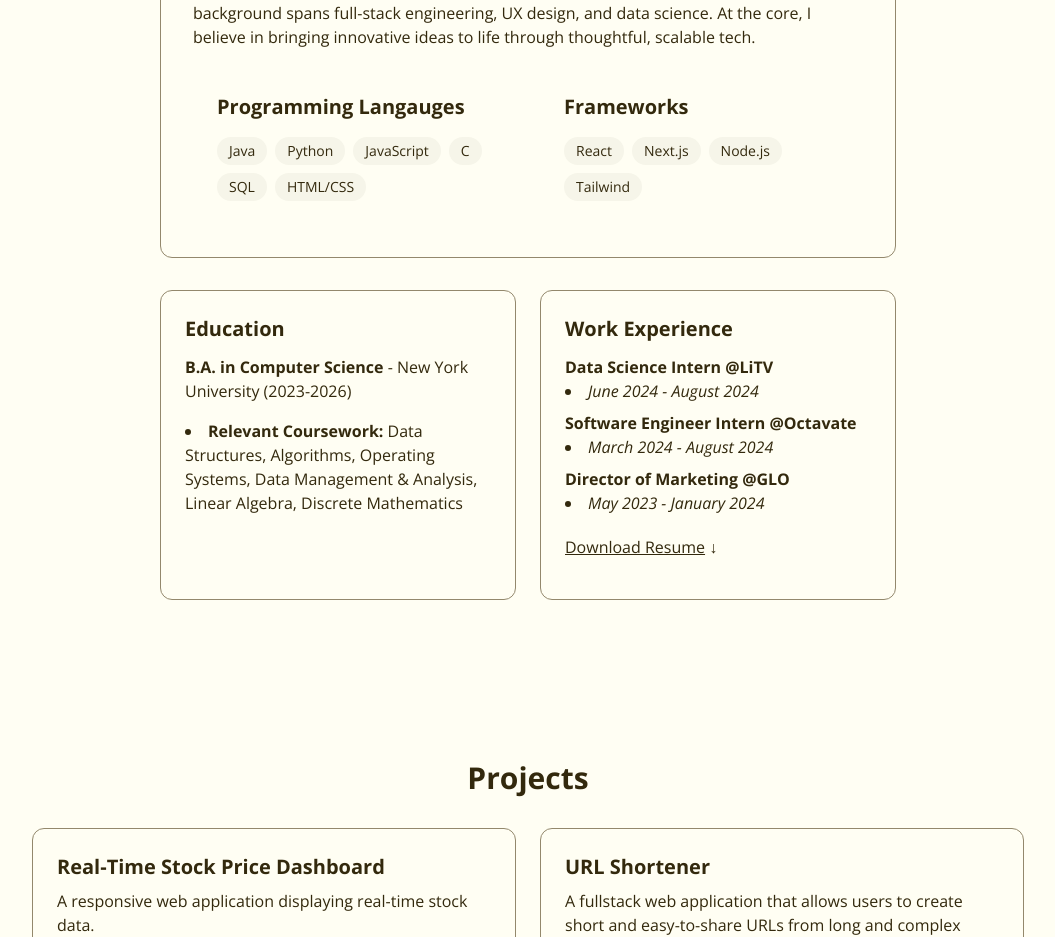
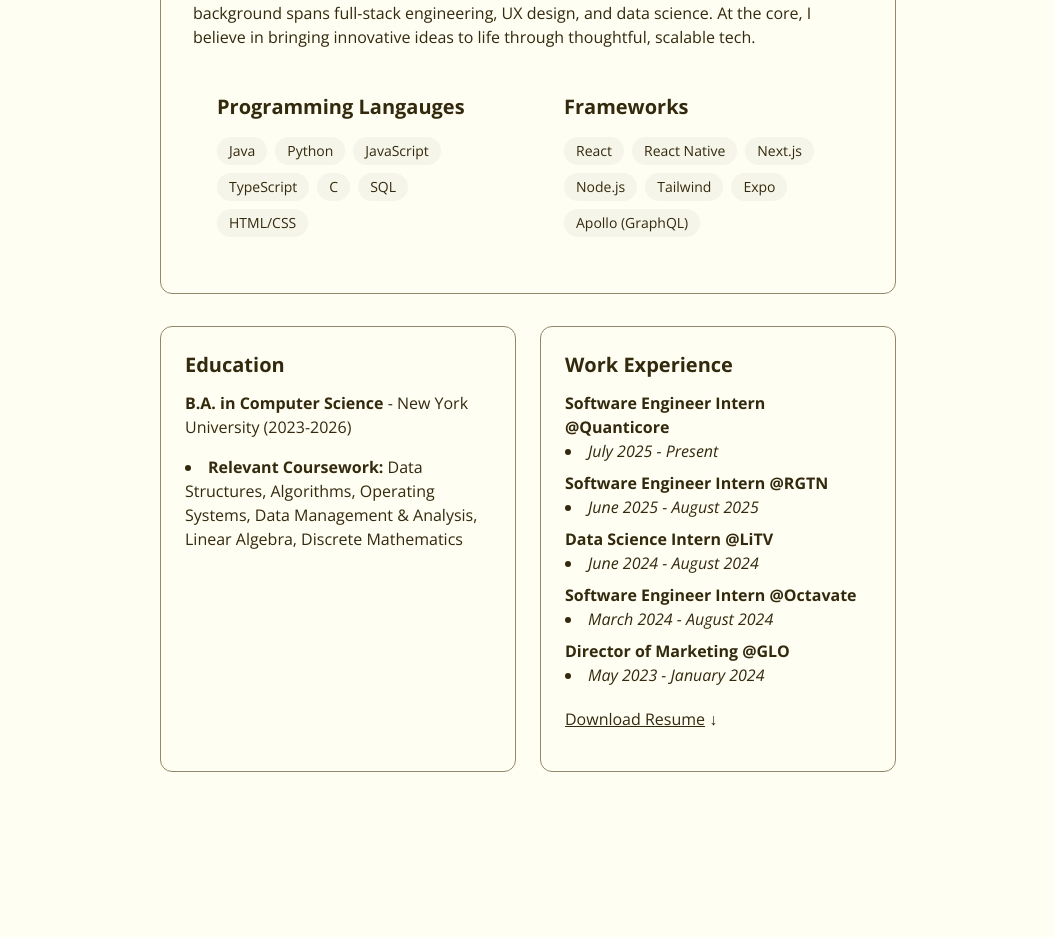
Before and after one commit to venetialiu/venetialiu, a React (Vite) app: page / in a window 1280 px wide. Shown: the part 1040-1977 px from the top of the page, without its empty margins (112-1167 px from the left). Built offline with nearby package versions, Linux system fonts and the light colour scheme.

Commit message:
Update About.jsx

```diff
--- a/src/components/sections/About.jsx
+++ b/src/components/sections/About.jsx
@@ -6,6 +6,7 @@ export const About = () => {
         "Java",
         "Python",
         "JavaScript",
+        "TypeScript",
         "C",
         "SQL",
         "HTML/CSS",
@@ -13,15 +14,19 @@ export const About = () => {
 
       const frameworks = [
         "React",
+        "React Native",
         "Next.js",
         "Node.js",
-        "Tailwind"
+        "Tailwind",
+        "Expo",
+        "Apollo (GraphQL)"
       ];
 
       const tools = [
         "Git",
         "Figma",
         "MongoDB",
+        "Docker",
         "AWS",
         "Flask",
         "Spline",
@@ -97,6 +102,22 @@ export const About = () => {
                         <div className="p-6 rounded-xl border border-[#93886C] border hover:-translate-y-1 transition-all">
                             <h3 className="text-xl font-bold mb-3 flex flex-col">Work Experience</h3>
                             <h3 className="mb-2 flex flex-col">
+                                <strong>Software Engineer Intern @Quanticore</strong>
+                                <ul className="font-normal list-disc list-inside space-y-4">
+                                        <li>
+                                            <em>July 2025 - Present</em>
+                                        </li>
+                                </ul>
+                            </h3>
+                            <h3 className="mb-2 flex flex-col">
+                                <strong>Software Engineer Intern @RGTN</strong>
+                                <ul className="font-normal list-disc list-inside space-y-4">
+                                        <li>
+                                            <em>June 2025 - August 2025</em>
+                                        </li>
+                                </ul>
+                            </h3>
+                            <h3 className="mb-2 flex flex-col">
                                 <strong>Data Science Intern @LiTV</strong>
                                 <ul className="font-normal list-disc list-inside space-y-4">
                                         <li>
```
